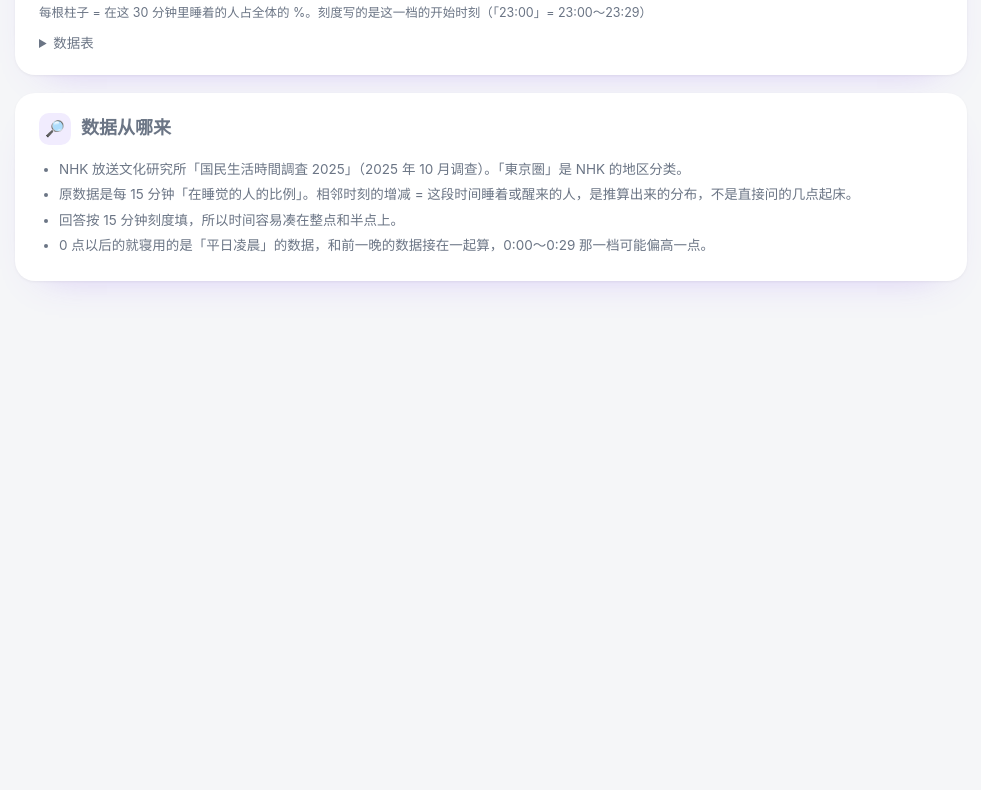
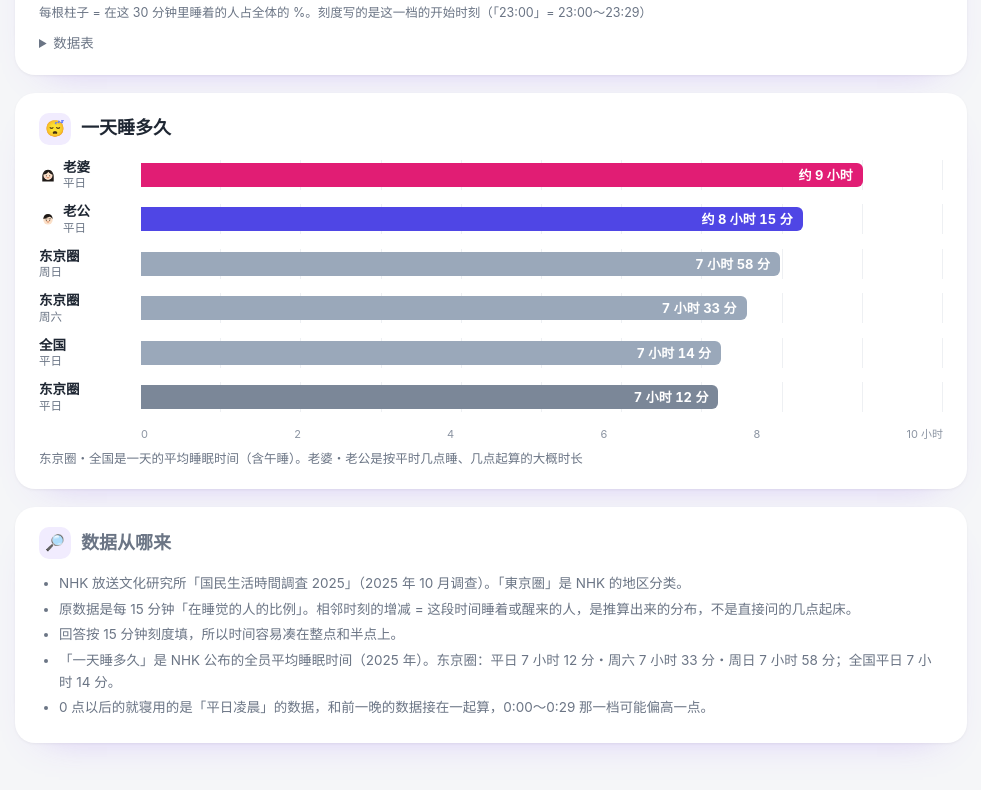
Before and after one commit to heroyct/home, a plain HTML site: page sleep/index.html in a window 1280 px wide. Shown: the part 1584-2374 px from the top of the page, without its empty margins (149-1130 px from the left). Before the commit the page ends 1943 px from the top, so only its background shows below. Drawn offline with Linux system fonts and the light colour scheme.

```diff
--- a/sleep/index.html
+++ b/sleep/index.html
@@ -48,6 +48,17 @@
   .tip{position:fixed;pointer-events:none;background:#fff;color:var(--ink);border:1px solid var(--line);border-radius:10px;
     padding:8px 11px;font-size:13px;box-shadow:0 10px 24px rgba(31,39,51,.14);opacity:0;transition:opacity .1s;white-space:nowrap;z-index:99}
 
+  .hb{display:grid;gap:12px;margin-top:4px}
+  .hb .r{display:grid;grid-template-columns:92px 1fr;align-items:center;gap:10px}
+  .hb .nm{font-size:13.5px;font-weight:600;display:flex;align-items:center;gap:6px;line-height:1.3}
+  .hb .nm small{display:block;font-size:11.5px;color:var(--sub);font-weight:500}
+  .hb .tr{position:relative;height:30px;background:repeating-linear-gradient(90deg,transparent 0 calc(10% - 1px),var(--grid) calc(10% - 1px) 10%)}
+  .hb .bar{position:absolute;left:0;top:3px;bottom:3px;border-radius:0 6px 6px 0;background:var(--c)}
+  .hb .bar.base{background:#7b8798}
+  .hb .bar.us{background:var(--us)}.hb .bar.he{background:var(--he)}
+  .hb .v{position:absolute;top:50%;transform:translateY(-50%);font-size:13px;font-weight:700;padding-right:10px;color:#fff;white-space:nowrap;font-variant-numeric:tabular-nums}
+  .hb .ax{display:grid;grid-template-columns:92px 1fr;gap:10px;font-size:11px;color:#8c95a3}
+  .hb .ax div:last-child{display:flex;justify-content:space-between}
   details{margin-top:10px}
   details summary{cursor:pointer;color:var(--sub);font-size:13.5px}
   table{width:100%;border-collapse:collapse;font-size:13px;font-variant-numeric:tabular-nums;margin-top:6px}
@@ -105,12 +116,12 @@
       <div class="card us">
         <div class="k"><svg class="av" viewBox="0 0 44 44"><path d="M8 26c0-10 6-17 14-17s14 7 14 17v12H8Z" fill="#1f1a17"/><circle cx="22" cy="23" r="11" fill="#fbe0c8"/><path d="M11 21c1-7 6-11 11-11s10 4 11 11c-4-1-8-4-10-7-2 4-7 6-12 7Z" fill="#1f1a17"/><circle cx="18" cy="24" r="1.3" fill="#3b2a20"/><circle cx="26" cy="24" r="1.3" fill="#3b2a20"/><ellipse cx="15.5" cy="27.5" rx="2" ry="1.2" fill="#f9a8c0" opacity=".8"/><ellipse cx="28.5" cy="27.5" rx="2" ry="1.2" fill="#f9a8c0" opacity=".8"/><path d="M19.5 28.5q2.5 2.2 5 0" stroke="#c2410c" stroke-width="1.4" fill="none" stroke-linecap="round"/></svg>老婆</div>
         <div class="v">23:00 → 8:00 过<small>约 9 小时</small></div>
-        <div class="rows"><div><span class="tag">起床</span><b class="em">比东京 9 成的人晚</b></div><div><span class="tag">睡觉</span>东京的中间偏早</div><div><span class="tag">睡眠</span>比东京（约 7 小时）多 2 小时</div></div>
+        <div class="rows"><div><span class="tag">起床</span><b class="em">比东京 9 成的人晚</b></div><div><span class="tag">睡觉</span>东京的中间偏早</div><div><span class="tag">睡眠</span>比东京平日平均多约 2 小时</div></div>
       </div>
       <div class="card he">
         <div class="k"><svg class="av" viewBox="0 0 44 44"><circle cx="22" cy="24" r="11.5" fill="#fbe0c8"/><path d="M10.5 22c0-8 5-12.5 11.5-12.5S33.5 14 33.5 22c-2-3-5-5-8-5.5-3 2-9 3.5-15 5.5Z" fill="#1f1a17"/><circle cx="18" cy="25" r="1.3" fill="#3b2a20"/><circle cx="26" cy="25" r="1.3" fill="#3b2a20"/><path d="M15.5 21.5h4M24.5 21.5h4" stroke="#1f1a17" stroke-width="1.3" stroke-linecap="round"/><path d="M19.5 29q2.5 2.2 5 0" stroke="#c2410c" stroke-width="1.4" fill="none" stroke-linecap="round"/></svg>老公</div>
         <div class="v">22:30 过 → 7:00<small>约 8 小时 15 分</small></div>
-        <div class="rows"><div><span class="tag">起床</span>东京的中间偏晚</div><div><span class="tag">睡觉</span>比东京 7 成的人早</div><div><span class="tag">睡眠</span>比东京（约 7 小时）多 1 小时 15 分</div></div>
+        <div class="rows"><div><span class="tag">起床</span>东京的中间偏晚</div><div><span class="tag">睡觉</span>比东京 7 成的人早</div><div><span class="tag">睡眠</span>比东京平日平均多约 1 小时</div></div>
       </div>
     </div>
   </section>
@@ -131,12 +142,19 @@
     <details><summary>数据表</summary><table id="bed-t"></table></details>
   </section>
 
+  <section>
+    <h2><span class="hi">😴</span>一天睡多久</h2>
+    <div class="hb" id="dur"></div>
+    <p class="hint">东京圈・全国是一天的平均睡眠时间（含午睡）。老婆・老公是按平时几点睡、几点起算的大概时长</p>
+  </section>
+
   <section class="note">
     <h2><span class="hi">🔎</span>数据从哪来</h2>
     <ul>
       <li>NHK 放送文化研究所「国民生活時間調査 2025」（2025 年 10 月调查）。「東京圏」是 NHK 的地区分类。</li>
       <li>原数据是每 15 分钟「在睡觉的人的比例」。相邻时刻的增减 = 这段时间睡着或醒来的人，是推算出来的分布，不是直接问的几点起床。</li>
       <li>回答按 15 分钟刻度填，所以时间容易凑在整点和半点上。</li>
+      <li>「一天睡多久」是 NHK 公布的全员平均睡眠时间（2025 年）。东京圈：平日 7 小时 12 分・周六 7 小时 33 分・周日 7 小时 58 分；全国平日 7 小时 14 分。</li>
       <li>0 点以后的就寝用的是「平日凌晨」的数据，和前一晚的数据接在一起算，0:00〜0:29 那一档可能偏高一点。</li>
     </ul>
   </section>
@@ -225,6 +243,16 @@ function draw(id, D, verb){
   tb.innerHTML='<tr><th>'+verb+'时间段</th><th>东京圈</th><th>全国</th><th>'+D.cumName+'</th></tr>'+D.rows.map(function(r){
     var k=D.marks[r[0]];return '<tr'+(k?' class="'+k[1]+'"':'')+'><td>'+r[1]+(k?' '+(k[1]==='us'?AV_W:AV_H):'')+'</td><td>'+r[2].toFixed(1)+'%</td><td>'+r[3].toFixed(1)+'%</td><td>'+r[4]+'%</td></tr>'}).join('');
 }
+(function(){
+  var R=[['us','老婆','平日',9.0,'约 9 小时'],['he','老公','平日',8.25,'约 8 小时 15 分'],
+         ['','东京圈','周日',7+58/60,'7 小时 58 分'],['','东京圈','周六',7+33/60,'7 小时 33 分'],
+         ['','全国','平日',7+14/60,'7 小时 14 分'],['base','东京圈','平日',7+12/60,'7 小时 12 分']];
+  var MAX=10, box=document.getElementById('dur');
+  box.innerHTML=R.map(function(r){
+    var av=r[0]==='us'?AV_W:r[0]==='he'?AV_H:'';
+    return '<div class="r"><div class="nm">'+av+'<span>'+r[1]+'<small>'+r[2]+'</small></span></div><div class="tr"><div class="bar '+r[0]+'" style="width:'+(r[3]/MAX*100)+'%"></div><span class="v" style="right:'+(100-r[3]/MAX*100)+'%">'+r[4]+'</span></div></div>';
+  }).join('')+'<div class="ax"><div></div><div><span>0</span><span>2</span><span>4</span><span>6</span><span>8</span><span>10 小时</span></div></div>';
+})();
 function drawAll(){draw('wake',WAKE,'起床');draw('bed',BED,'睡着')}
 drawAll();
 var lastW=innerWidth; addEventListener('resize',function(){if(innerWidth!==lastW){lastW=innerWidth;drawAll()}});
```
